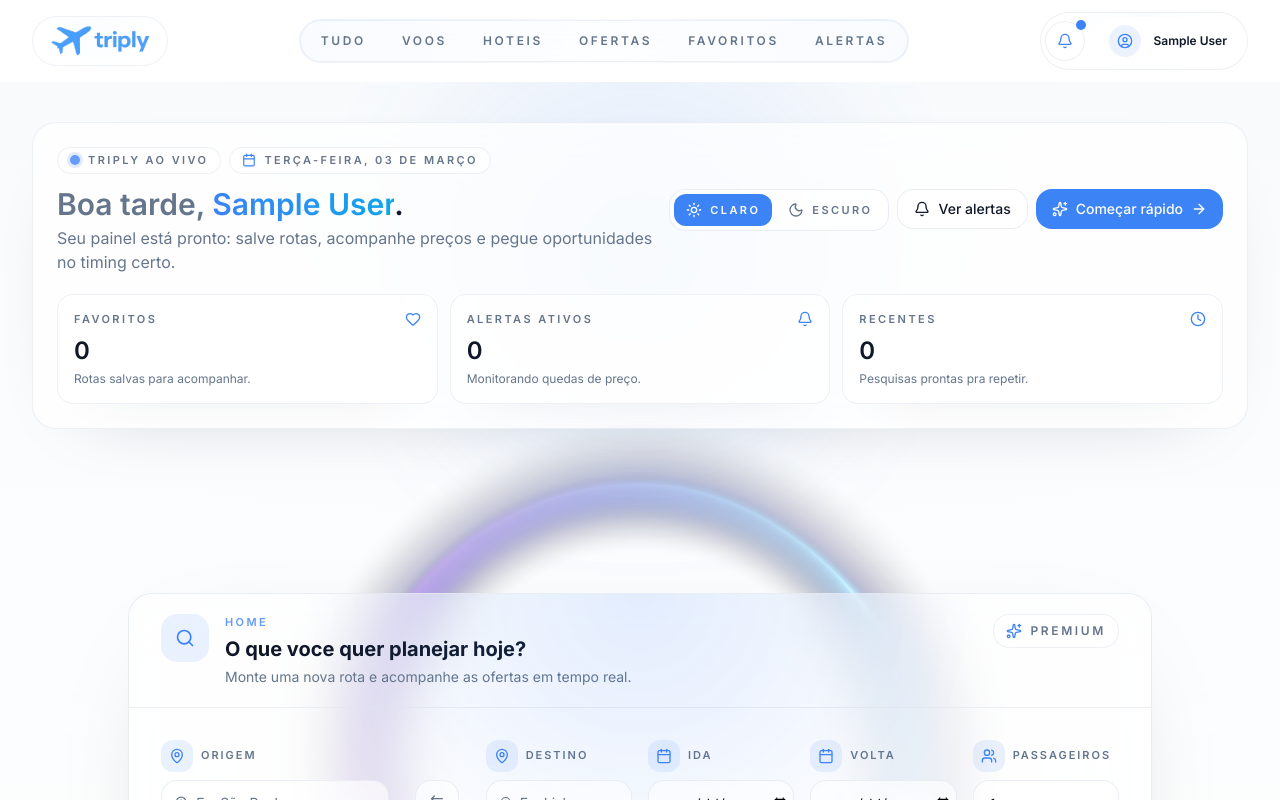
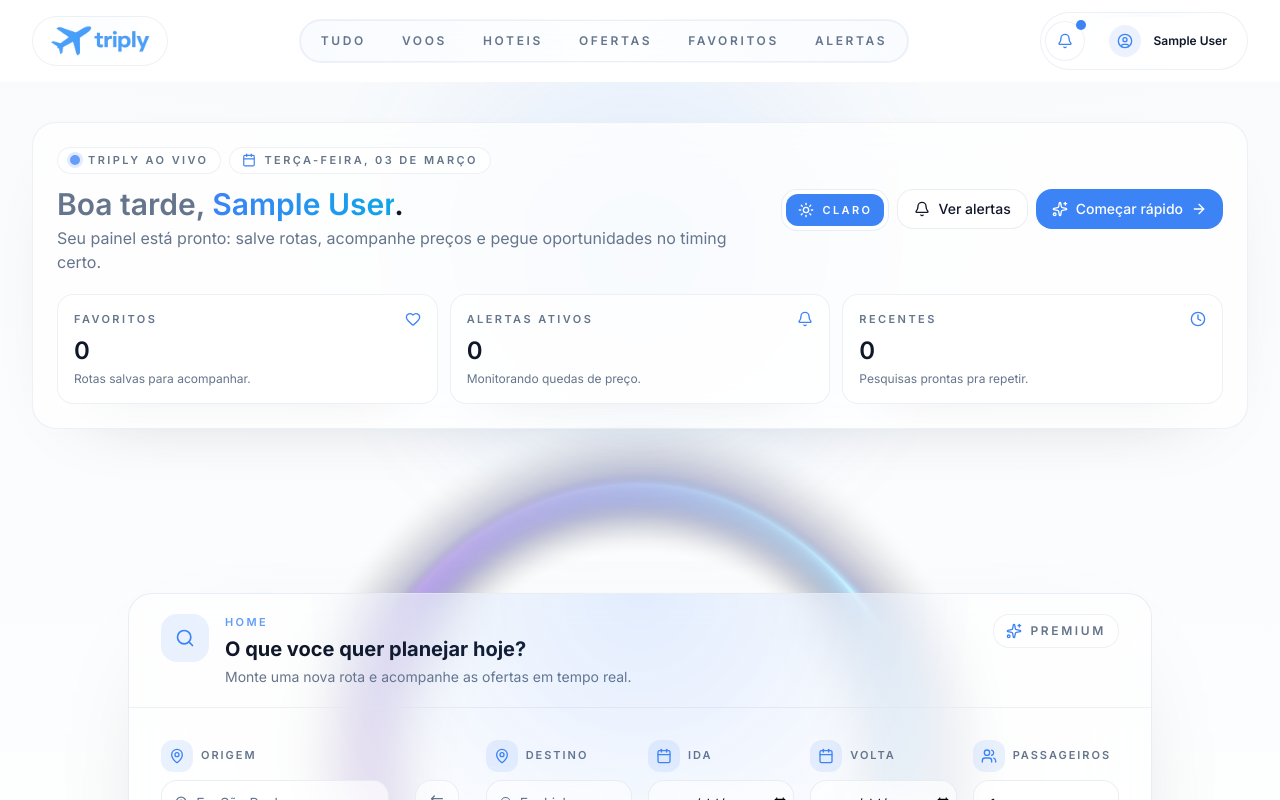
Before and after one commit to JefiiRamos/Triply, a Next.js app: page /home in a window 1280 px wide. Shown: the top 800 px of the page. Built offline with nearby package versions, Linux system fonts and the light colour scheme; sample sign-in values are in the browser's storage.

Commit message:
fix home page

```diff
--- a/app/home/HomePageClient.tsx
+++ b/app/home/HomePageClient.tsx
@@ -79,8 +79,6 @@ export default function HomePageClient() {
   const [loadingTypingDone, setLoadingTypingDone] = useState(false)
   const typingTimeoutRef = useRef<number | null>(null)
   const loadingTypingTimeoutRef = useRef<number | null>(null)
-  const [theme, setTheme] = useState<"light" | "dark">("light")
-
   const [recentSearches, setRecentSearches] = useLocalStorageState<RouteEntry[]>(
     "triply:recentSearches",
     [],
@@ -93,24 +91,6 @@ export default function HomePageClient() {
     "triply:alerts",
     [],
   )
-
-  useEffect(() => {
-    const raw = window.localStorage.getItem("planair:theme")
-    const stored = raw === "dark" || raw === "light" ? raw : null
-    const preferred =
-      stored ??
-      (window.matchMedia?.("(prefers-color-scheme: dark)").matches
-        ? "dark"
-        : "light")
-
-    setTheme(preferred)
-    document.documentElement.classList.toggle("dark", preferred === "dark")
-  }, [])
-
-  useEffect(() => {
-    document.documentElement.classList.toggle("dark", theme === "dark")
-    window.localStorage.setItem("planair:theme", theme)
-  }, [theme])
 
   useEffect(() => {
     const raw = window.localStorage.getItem("planair:user")
@@ -215,9 +195,9 @@ export default function HomePageClient() {
   }, [activeFilter])
   const loadingTitle = "Estamos reunindo as melhores oportunidades para voce."
 
-  const getThemeButtonClass = (value: "light" | "dark") =>
+  const getThemeButtonClass = (value: "light") =>
     `flex items-center gap-2 rounded-xl px-3 py-2 text-[11px] font-semibold uppercase tracking-[0.22em] transition ${
-      theme === value
+      value === "light"
         ? "bg-primary text-primary-foreground shadow-[0_12px_24px_-18px_rgba(15,23,42,0.4)]"
         : "text-muted-foreground hover:text-foreground"
     }`
@@ -530,21 +510,11 @@ export default function HomePageClient() {
                     <div className="flex items-center gap-1 rounded-2xl border border-border/70 bg-white/70 p-1 text-xs font-semibold uppercase tracking-[0.22em] text-muted-foreground shadow-[0_12px_30px_-26px_rgba(15,23,42,0.25)] dark:bg-slate-900/70">
                       <button
                         type="button"
-                        onClick={() => setTheme("light")}
-                        aria-pressed={theme === "light"}
+                        aria-pressed
                         className={getThemeButtonClass("light")}
                       >
                         <Sun className="h-4 w-4" />
                         Claro
-                      </button>
-                      <button
-                        type="button"
-                        onClick={() => setTheme("dark")}
-                        aria-pressed={theme === "dark"}
-                        className={getThemeButtonClass("dark")}
-                      >
-                        <Moon className="h-4 w-4" />
-                        Escuro
                       </button>
                     </div>
                     <Button
```
